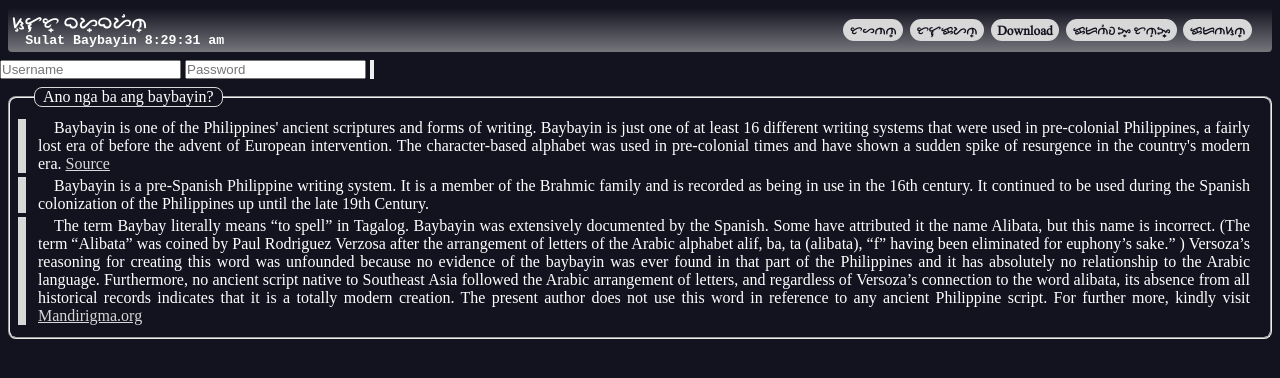
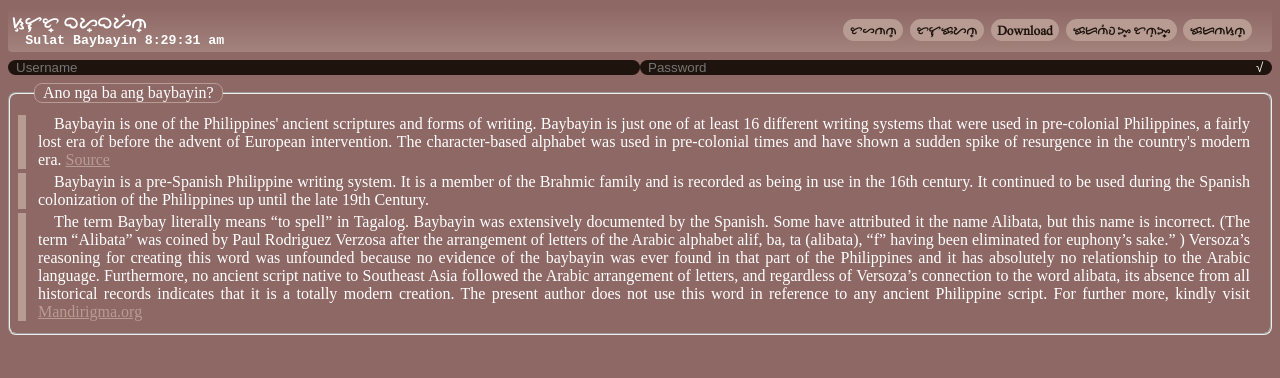
Before and after one commit to RyannKim327/SulatBaybayin-Website, a PHP site: page / in a window 1280 px wide. Shown: the top 378 px of the page. Run offline with PHP 8.4, Linux system fonts and the light colour scheme; some libraries are stand-ins or nearby versions.

Commit message:
Add files via upload

```diff
--- a/index.php
+++ b/index.php
@@ -38,7 +38,7 @@
 			</span>
 			<span class="input">
 				<input type="password" name="pass" id="password" mpop-length="8" placeholder="Password">
-				<input type="submit" value="" id="accept">
+				<input type="submit" value="√" id="accept">
 			</span>
 		</form>
 		<?php } ?>
--- a/mpop/script.js
+++ b/mpop/script.js
@@ -43,6 +43,7 @@
 * Jonel Tapia
 * Criztian Jade Tuplano
 * Lloyd Samuel Garcia
+* John Kenneth De Imus POgi
 *
 * Geeks for Geeks
 * Tutorials Point
--- a/mpop/styles.css
+++ b/mpop/styles.css
@@ -1,3 +1,5 @@
+@import url('https://cdnjs.cloudflare.com/ajax/libs/font-awesome/6.3.0/css/all.min.css');
+
 /*
 *
 * Developer: Ryann Kim Sesgundo
@@ -43,6 +45,7 @@
 * Jonel Tapia
 * Criztian Jade Tuplano
 * Lloyd Samuel Garcia
+* John Kenneth De Imus POgi
 *
 * Geeks for Geeks
 * Tutorials Point
@@ -80,11 +83,11 @@
 }
 
 :root{
-	--background-main: #131320;
+	--background-main: #8e6865;
 	--color-main: #ffffff;
 
-	--silver-gray: #d8d8d8;
-	--silver-metal: #808080;
+	--silver-gray: #b89c93;
+	--silver-metal: #1f140d;
 }
 
 *{
@@ -132,7 +135,7 @@ header > nav > ul{
 header > nav > ul > li{
 	list-style: none;
 	background-color: var(--silver-gray);
-	color: var(--background-main);
+	color: var(--silver-metal);
 	padding: .25em .5em;
 	border-radius: 5em;
 	font-size: smaller;
@@ -180,3 +183,39 @@ a{
 .mpop-login{
 	margin: .5em;
 }
+
+.mpop-credentials{
+	display: flex;
+	flex-direction: row;
+	margin: 0 .5em;
+}
+
+.mpop-credentials > .input{
+	display: flex;
+	flex-direction: row;
+	background-color: var(--silver-metal);
+	color: var(--color-main);
+	border-radius: 5em;
+	padding: 0 .5em;
+	width: 100%;
+	box-sizing: border-box;
+	-moz-box-sizing: border-box;
+	-webkit-box-sizing: border-box;
+}
+
+.mpop-credentials > .input > input{
+	background-color: transparent;
+	color: var(--color-main);
+	border: 0;
+	width: 100%;
+	box-sizing: border-box;
+	-moz-box-sizing: border-box;
+	-webkit-box-sizing: border-box;
+}
+
+.mpop-credentials > .input > input[type='submit'],
+.mpop-credentials > .input > input[type='button']{
+	content: ">";
+	width: 10px;
+	padding: 0 .15em;
+}
```
